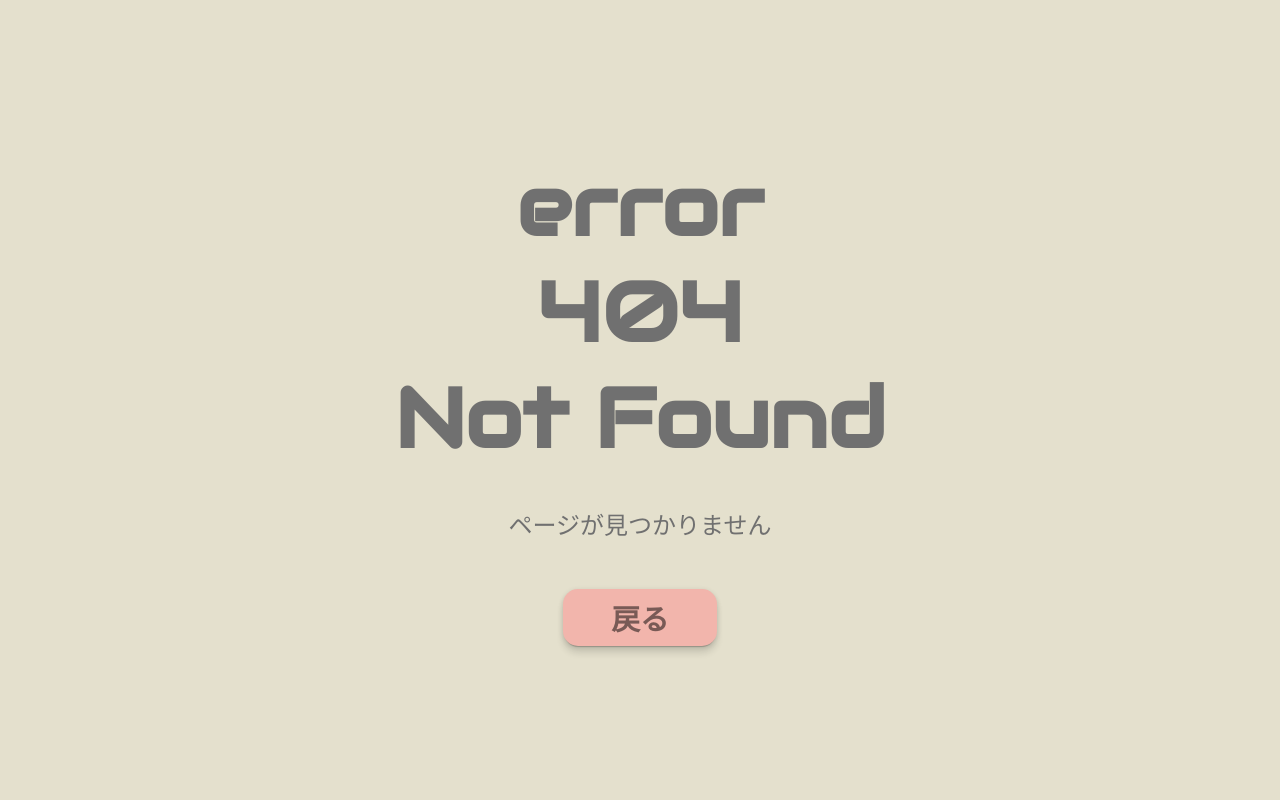
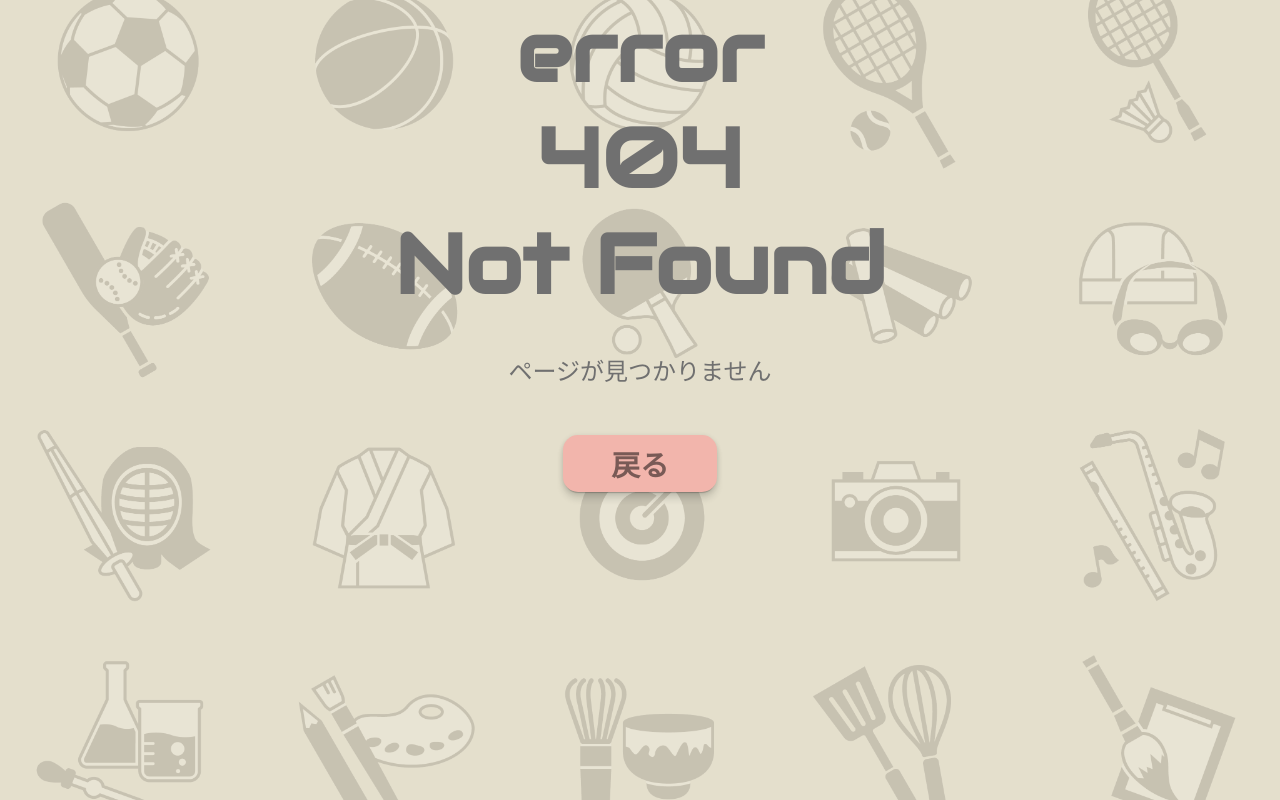
Before and after one commit to hackathon-winter-teamE/clubchat, a Flask app: template ChatApp/templates/error/404.html in a window 1280 px wide. Run offline with Flask 2, Linux system fonts and the light colour scheme; the template is opened without the code that fills it, so the values that code supplies are empty.

Commit message:
errorフォルダとerror.cssにbg-imgを追加

```diff
--- a/ChatApp/static/css/error.css
+++ b/ChatApp/static/css/error.css
@@ -12,6 +12,24 @@
   align-items: center;
   background-color: #E4E0CD;
 }
+.bg-img{
+  background: url("../img/Background.png");
+  width: 100%;
+  min-height: 100vh;
+  background-size:cover,50%;
+  background-position:50%;
+  position: relative;
+}
+.bg-img::after {
+  content: '';
+  background-color: rgba(228,224,205,0.85);
+  position: absolute;
+  left: 0;
+  right: 0;
+  top: 0;
+  bottom: 0;
+}
+
 .error-content {
   height: 70%;
   width: 70%;
@@ -30,6 +48,8 @@
   font-size: 5.2em;
   font-weight: 900;
   font-family: 'Audiowide', sans-serif;
+  position: relative; /* テキストを一番上へ */
+  z-index: 1; /* テキストを一番上へ */
 }
 
 .error-description {
@@ -39,6 +59,8 @@
   display: flex;
   flex-direction: column;
   justify-content: center;
+  position: relative;
+  z-index: 1;
 }
 
 .error404or500 {
@@ -68,9 +90,13 @@
   box-shadow: 0 7px 7px 0 rgba(0, 0, 0, 0.12),
   0 1px 5px 0 rgba(0, 0, 0, 0.12),
   0 3px 1px -2px rgba(0, 0, 0, 0.2);
+  position: relative;
+  z-index: 1;
 }
 .error-button:hover{
   background: #FF8A8A;
+  position: relative;
+  z-index: 1;
 }
 
 .error-button a {
--- a/ChatApp/templates/error/404.html
+++ b/ChatApp/templates/error/404.html
@@ -11,6 +11,7 @@
 </head>
  <body class="error">
   <div class="error-wrapper">
+    <div class="bg-img">
       <div class="error-content">
         <div>
         <span class="error-title">
@@ -25,5 +26,6 @@
           </div>
       </div>
     </div>
+  </div>
  </body>
 </html>
--- a/ChatApp/templates/error/500.html
+++ b/ChatApp/templates/error/500.html
@@ -11,6 +11,7 @@
 </head>
 <body class="error">
   <div class="error-wrapper">
+    <div class="bg-img">
       <div class="error-content">
         <div>
           <span class="error-title">
@@ -26,5 +27,6 @@
         </div>
       </div>
     </div>
+  </div>
 </body>
 </html>
--- a/ChatApp/templates/error/error.html
+++ b/ChatApp/templates/error/error.html
@@ -11,6 +11,7 @@
 </head>
 <body class="error">
   <div class="error-wrapper">
+    <div class="bg-img">
       <div class="error-content">
         <div class="error-title"><span>SORRY</span></div>
         <div class="error-description">
@@ -21,5 +22,6 @@
         </div>
       </div>
     </div>
+  </div>
 </body>
 </html>
```
Lines whose indentation alone changed are shown as unchanged.
